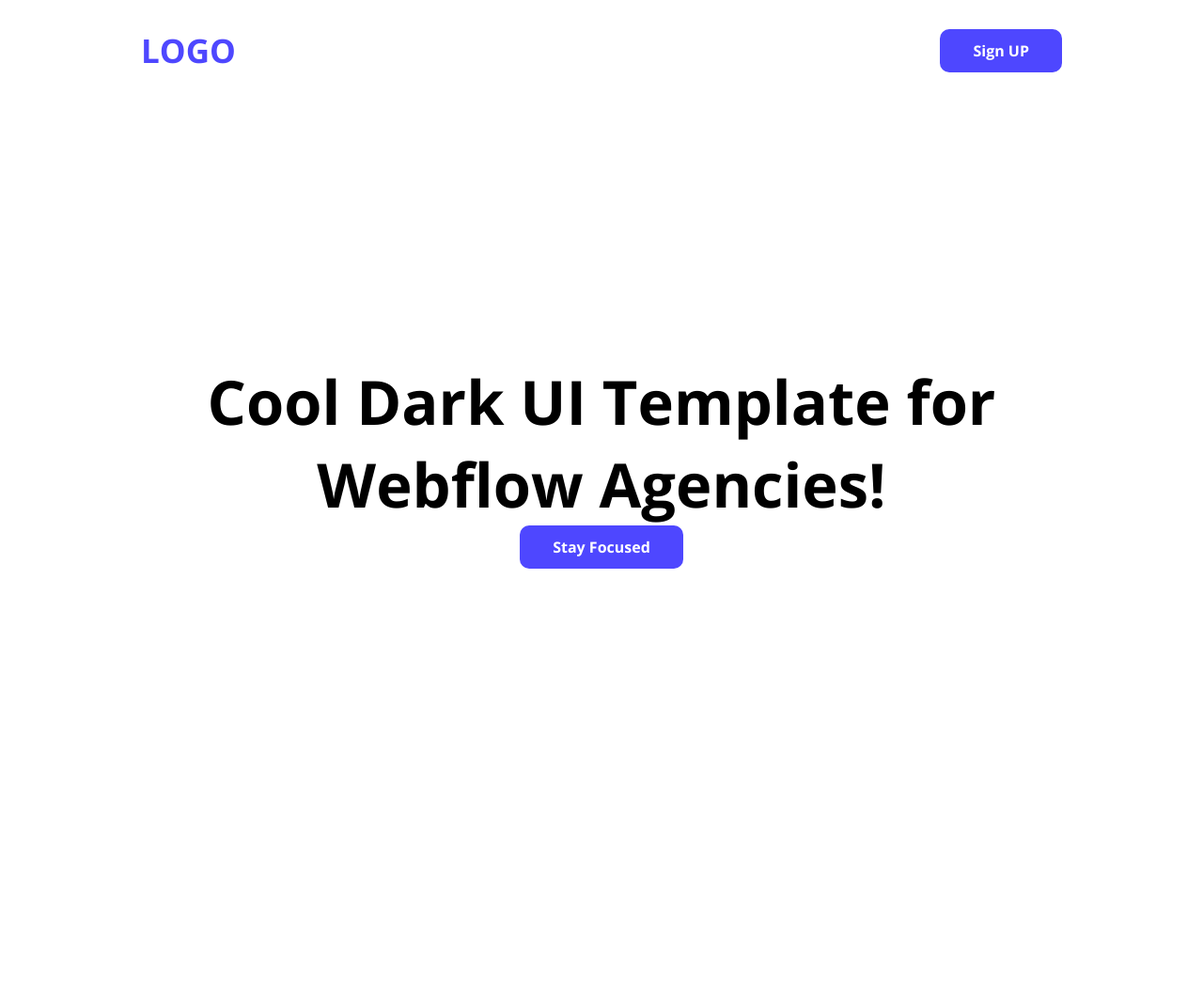
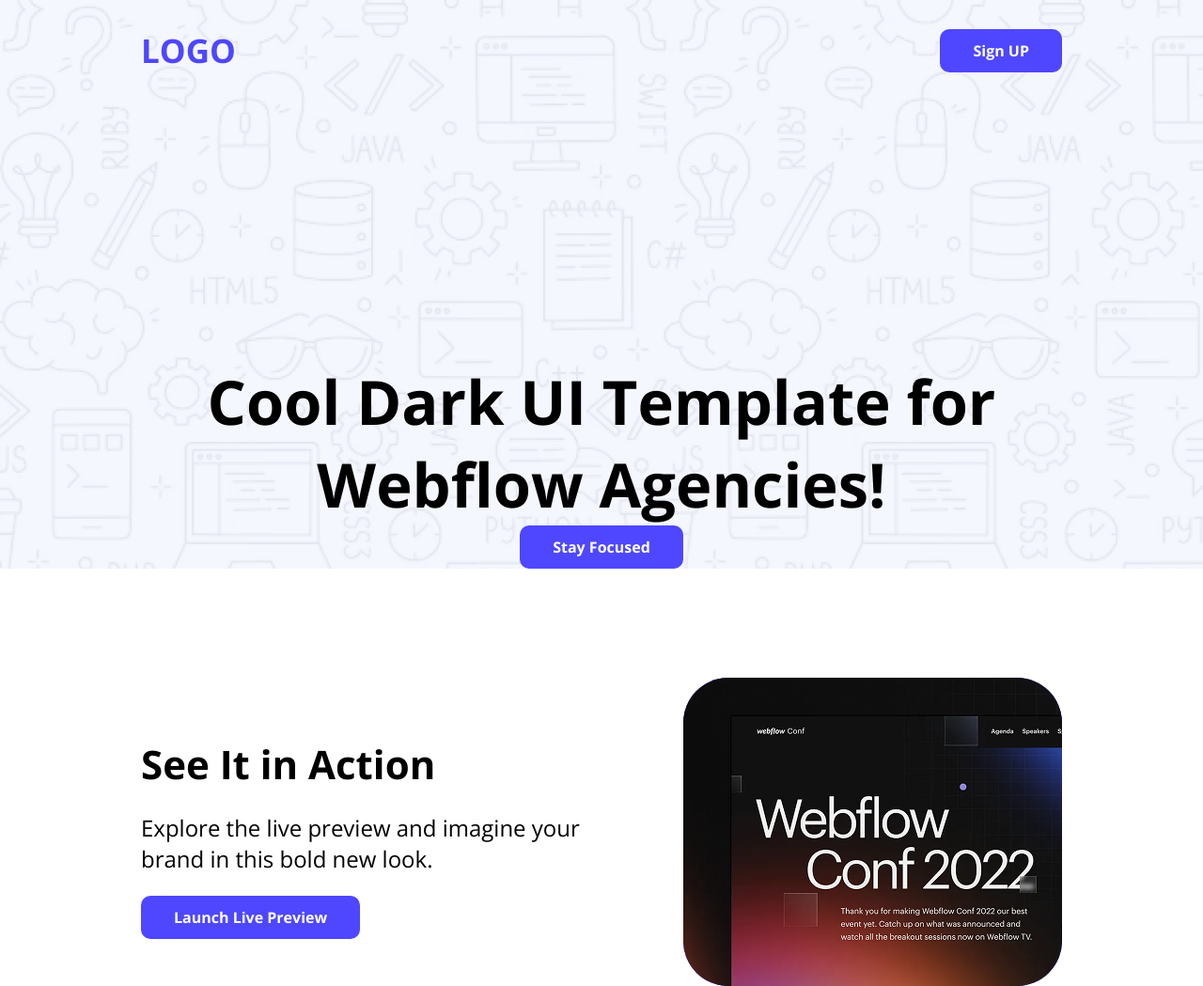
Before and after one commit to Abdullah-Al-Zubaer/Assignment-1, a plain HTML site: page index.html in a window 1280 px wide. Shown: the whole page at 94% size. Before the commit the page ends 800 px from the top, so only its background shows below. Drawn offline with nearby package versions, Linux system fonts and the light colour scheme.

Commit message:
complete action Section

```diff
--- a/index.html
+++ b/index.html
@@ -23,7 +23,16 @@
         </div>
     </header>
     <main>
-
+        <div class="action side-margin" >
+            <div class="action-text">
+                <h1>See It in Action</h1>
+                <p>Explore the live preview and imagine your brand in this bold new look.</p>
+                <button class="btn">Launch Live Preview</button>
+            </div>
+            <div class="action-pic">
+                <img src="./Resourses/wc-mini.png" alt="Nothing to show">
+            </div>
+        </div>
     </main>
     <footer>
 
--- a/style.css
+++ b/style.css
@@ -10,17 +10,14 @@
   font-variation-settings:
     "wdth" 100;
 }
-
-.head{
-
-
+header{
+    background-image: url("./Resourses/Hero-bg.png");
 }
-
-
 header .nav{
     display: flex;
     justify-content: space-between;
-    margin: 30px 150px;
+    margin: 0px 150px;
+    padding-top: 30px;
     align-items: center;
 }
 
@@ -39,6 +36,11 @@ header .nav{
     border-radius: 10px;
 }
 
+.btn:hover{
+    background-color:#0056b3;
+    cursor: pointer;
+}
+
 .focused{
     margin-left: auto;
     margin-right: auto;
@@ -50,3 +52,43 @@ header .nav{
     font-size: 65px;
     font-weight: bold;
 }
+
+/* action part */
+
+.action{
+    display: flex;
+    justify-content: space-between;
+    align-items: center;
+    padding-top: 116px;
+}
+
+.side-margin{
+    margin: 0px 150px;
+}
+
+.action-pic{
+    width: 403px;
+    height: 328px;
+    overflow: hidden;
+    border-radius: 48px;
+    background-color: blue;
+}
+
+.action-pic img{
+    object-fit: cover;
+}
+
+.action-text{
+    max-width: 517px;
+    max-height: 203px;
+    text-align: left;
+}
+.action-text h1{
+    font-size: 42px;
+    font-weight: bold;
+    margin-bottom: 23px;
+}
+.action-text p{
+    font-size: 24px;
+    margin-bottom: 23px;
+}
```
